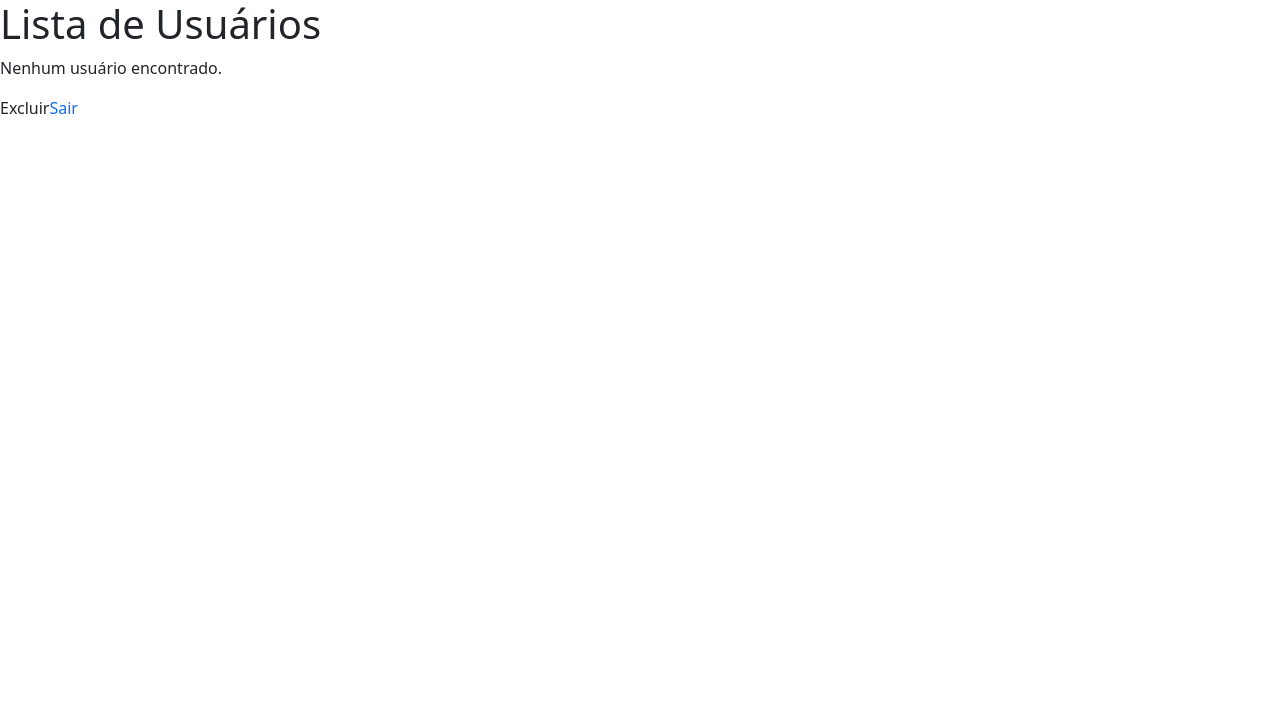
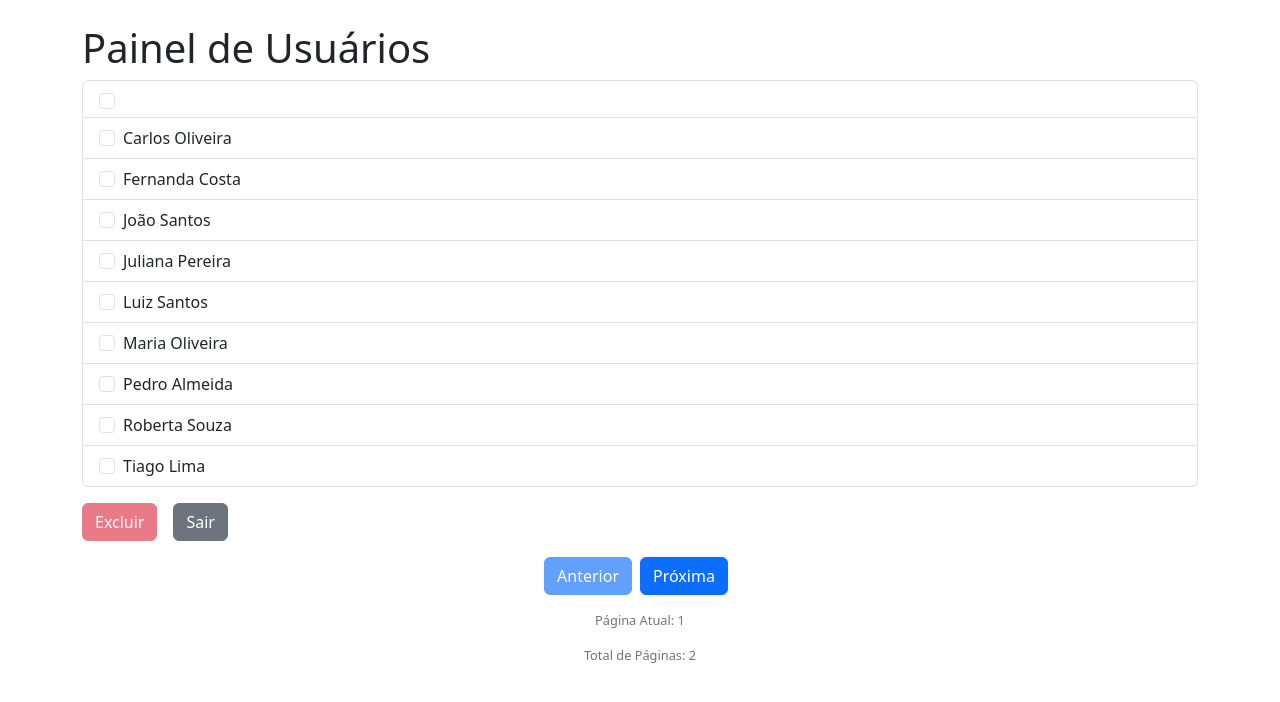
Before and after one commit to marianasciment0/Nuxt3, a Nuxt app: page /listaDeUsuarios in a window 1280 px wide. Shown: the top 702 px of the page. Built offline with nearby package versions, Linux system fonts and the light colour scheme.

Commit message:
Estiliza tela com a listagem dos usuários

```diff
--- a/pages/listaDeUsuarios.vue
+++ b/pages/listaDeUsuarios.vue
@@ -1,55 +1,74 @@
 <template>
-  <div>
-    <h1>Lista de Usuários</h1>
-    <div v-if="currentPageUsers.length">
-      <ul>
-        <li v-for="user in currentPageUsers" :key="user.id">
-          <input
-            type="checkbox"
-            v-model="selectedUsers"
-            :value="user.id"
-          />
+  <div class="container mt-4">
+    <h1>Painel de Usuários</h1>
+
+    <div v-if="currentPageUsers.length" class="list-group">
+      <label v-for="user in currentPageUsers" :key="user.id" class="list-group-item d-flex gap-2">
+        <input class="form-check-input flex-shrink-0" type="checkbox" v-model="selectedUsers" :value="user.id" />
+        <span>
           {{ user.name }}
-        </li>
-      </ul>
+        </span>
+      </label>
     </div>
 
     <div v-else>
       <p>Nenhum usuário encontrado.</p>
     </div>
 
+    <div class="d-flex gap-2 mt-3">
       <button
         @click="deleteSelectedUsers"
         :disabled="!selectedUsers.length"
+        class="btn btn-danger"
       >
         Excluir
       </button>
-
       <nuxt-link to="/login">
-      <button>
+        <button class="btn btn-secondary">
           Sair
         </button>
       </nuxt-link>
+    </div>
 
-    <div v-if="totalPages > 1">
+    <div v-if="totalPages > 1" class="pagination-controls mt-3 d-flex justify-content-center">
       <button
         @click="prevPage"
         :disabled="currentPage === 1"
+        class="btn btn-primary me-2"
       >
         Anterior
       </button>
       <button
         @click="nextPage"
         :disabled="currentPage === totalPages"
+        class="btn btn-primary"
       >
         Próxima
       </button>
     </div>
+
+    <p class="page-info">Página Atual: {{ currentPage }}</p>
+    <p class="page-info">Total de Páginas: {{ totalPages }}</p>
   </div>
 </template>
 
 <script setup>
 import { ref, onMounted, computed } from 'vue';
+
+const loggedInUserName = ref(localStorage.getItem('username') || '');
+
+const dummyUsers = [
+  { id: 2, name: 'Carlos Oliveira' },
+  { id: 3, name: 'Fernanda Costa' },
+  { id: 4, name: 'João Santos' },
+  { id: 5, name: 'Juliana Pereira' },
+  { id: 6, name: 'Luiz Santos' },
+  { id: 7, name: 'Maria Oliveira' },
+  { id: 8, name: 'Pedro Almeida' },
+  { id: 9, name: 'Roberta Souza' },
+  { id: 10, name: 'Tiago Lima' },
+  { id: 11, name: 'Mariana Lima' }
+];
 
 const users = ref([]);
 const selectedUsers = ref([]);
@@ -57,7 +76,10 @@ const currentPage = ref(1);
 const usersPerPage = 10;
 
 onMounted(() => {
-  users.value = JSON.parse(localStorage.getItem('users') || '[]');
+  users.value = [
+    { id: 1, name: loggedInUserName.value },
+    ...dummyUsers
+  ];
 });
 
 const totalPages = computed(() => Math.ceil(users.value.length / usersPerPage));
@@ -71,7 +93,12 @@ const currentPageUsers = computed(() => {
 const deleteSelectedUsers = () => {
   users.value = users.value.filter(user => !selectedUsers.value.includes(user.id));
   selectedUsers.value = [];
-  localStorage.setItem('users', JSON.stringify(users.value));
+
+  if (currentPage.value > totalPages.value && totalPages.value > 1) {
+    currentPage.value = totalPages.value;
+  } else if (!currentPageUsers.value.length && currentPage.value > 1) {
+    currentPage.value -= 1;
+  }
 };
 
 const nextPage = () => {
@@ -86,3 +113,21 @@ const prevPage = () => {
   }
 };
 </script>
+
+<style scoped>
+.pagination-controls {
+  margin-top: 1rem;
+  text-align: center;
+}
+
+.page-info {
+  font-size: 0.8rem;
+  color: #6c757d;
+  text-align: center;
+  margin-top: 1rem;
+}
+
+.d-flex .btn {
+  margin-right: 0.5rem;
+}
+</style>
```
Also changed, not shown: CSS/style.css (deleted). Lines whose indentation alone changed are shown as unchanged.
